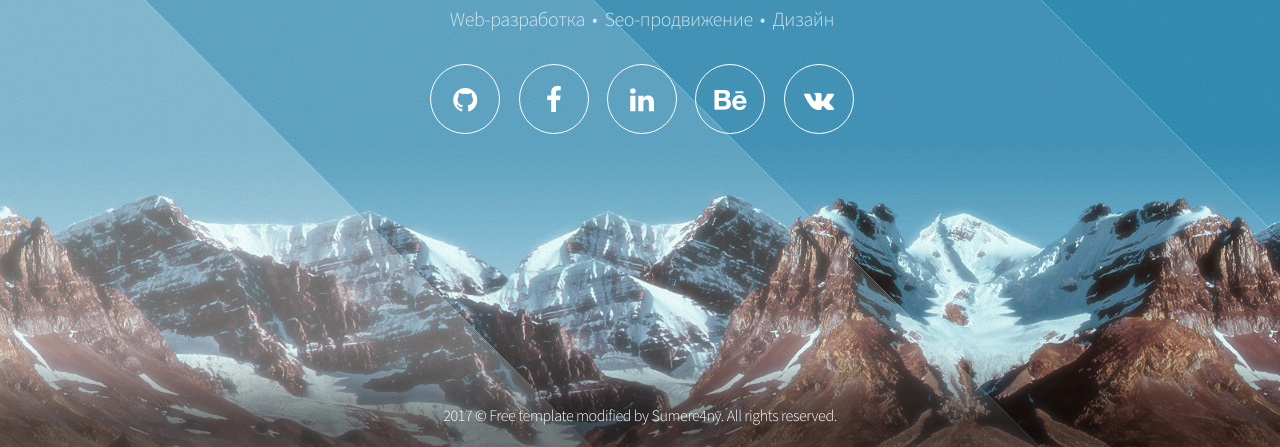
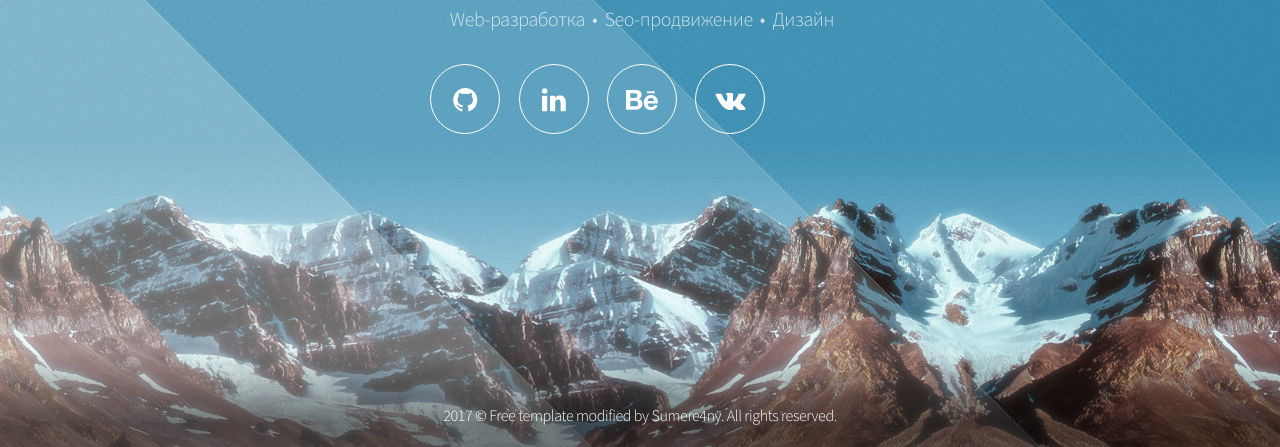
Before and after one commit to Sumere4ny/sumere4ny.github.io, a plain HTML site: page index.html in a window 1280 px wide. Shown: the part 353-800 px from the top of the page. Drawn offline with Linux system fonts and the light colour scheme.

Commit message:
Update index.html - add my email address

```diff
--- a/index.html
+++ b/index.html
@@ -35,10 +35,11 @@
 						<nav>
 							<ul>
 								<li><a href="https://github.com/Sumere4ny" class="fa fa-github"><span>GitHub</span></a></li>
-								<li><a href="https://www.facebook.com/Sumere4ny" class="fa fa-facebook"><span>Facebook</span></a></li>
 								<li><a href="https://www.linkedin.com/in/sumere4ny" class="fa fa-linkedin"><span>LinkedIn</span></a></li>
 								<li><a href="https://www.behance.net/sumere4ny" class="fa fa-behance"><span>Behance</span></a></li>
 								<li><a href="http://vk.com/sumere4ny" class="fa fa-vk"><span>Vkontakte</span></a></li>
+								<li><a href="mailto:sumere4ny@gmail.com" class="fa fa-email"><span>Facebook</span></a></li>
+
 							</ul>
 						</nav>
 					</header>
```
